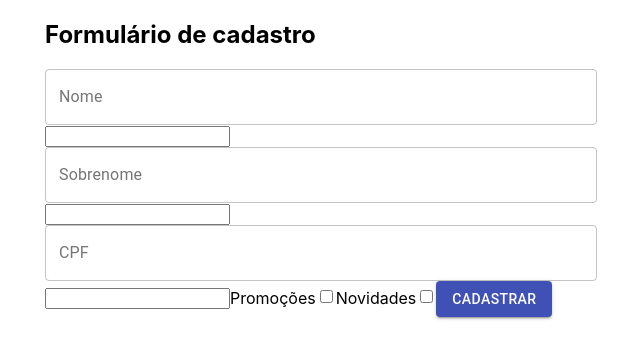
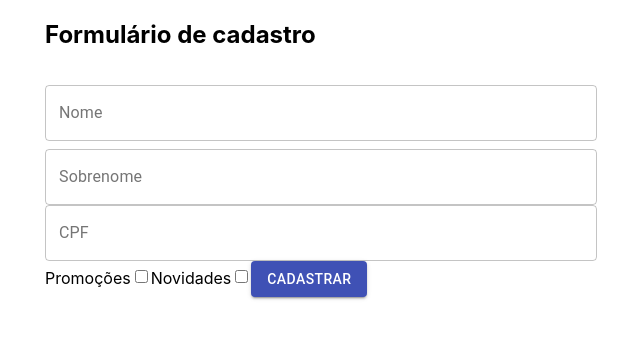
Before and after one commit to danielemaraschin/React-Function-Components-a-modern-approach, a React (Create React App) app in the folder my-app/: page / in a window 1280 px wide. Shown: the top 358 px of the page, without its empty margins (319-959 px from the left). Built offline with nearby package versions, Linux system fonts and the light colour scheme.

Commit message:
Working with materia UI

```diff
--- a/my-app/src/components/FormularioCadastro/FormularioCadastro.js
+++ b/my-app/src/components/FormularioCadastro/FormularioCadastro.js
@@ -1,18 +1,15 @@
 import React, { Component } from 'react';
 import Button from "@material-ui/core/Button"
-import { TextField } from '@material-ui/core';
+import {TextField} from '@material-ui/core';
 
 function FormularioCadastro(){
     return(
     <form>
-        <TextField id="nome" label="Nome" variant="outlined" fullWidth/>
-        <input type="text"/>
+        <TextField id="nome" label="Nome" variant="outlined" margin="normal" fullWidth/>
 
         <TextField id="sobrenome" label="Sobrenome" variant="outlined" fullWidth/>
-        <input type="text"/>
 
         <TextField id="cpf" label="CPF" variant="outlined" fullWidth/>
-        <input type="text"/>
 
         <label>Promoções</label>
         <input type="checkbox"/>
```
